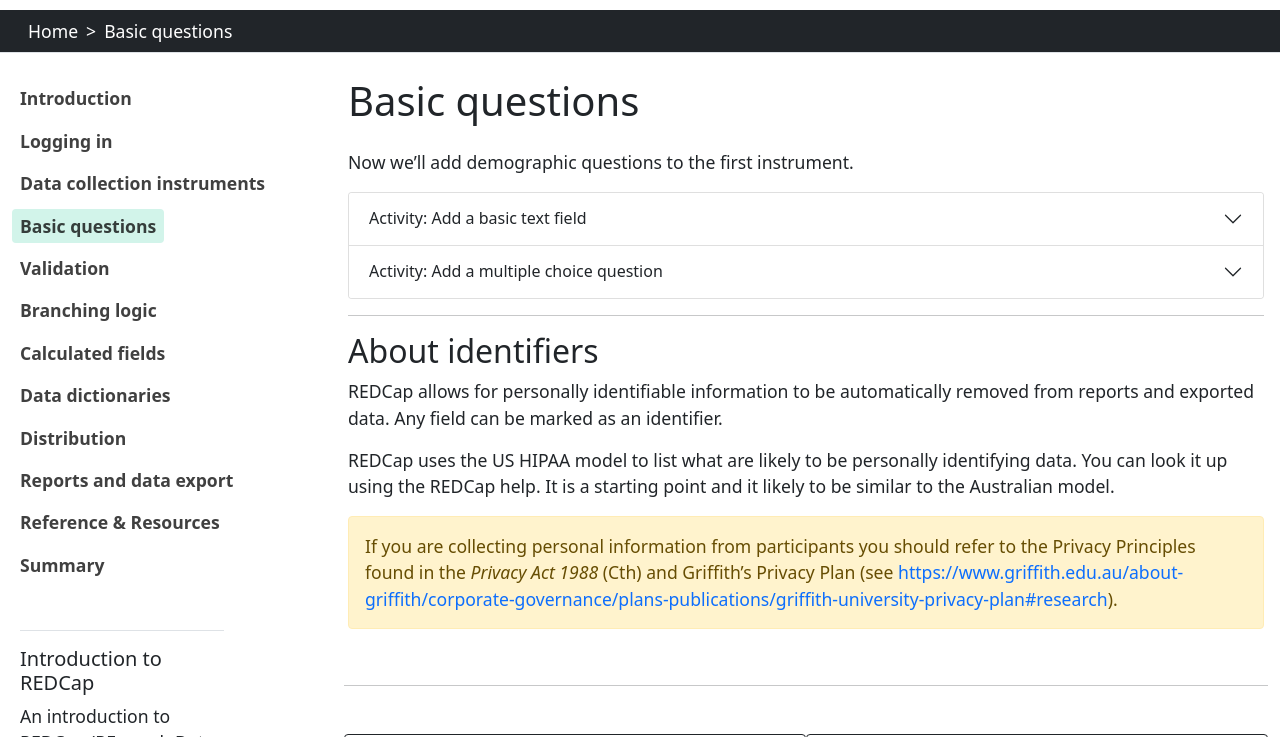
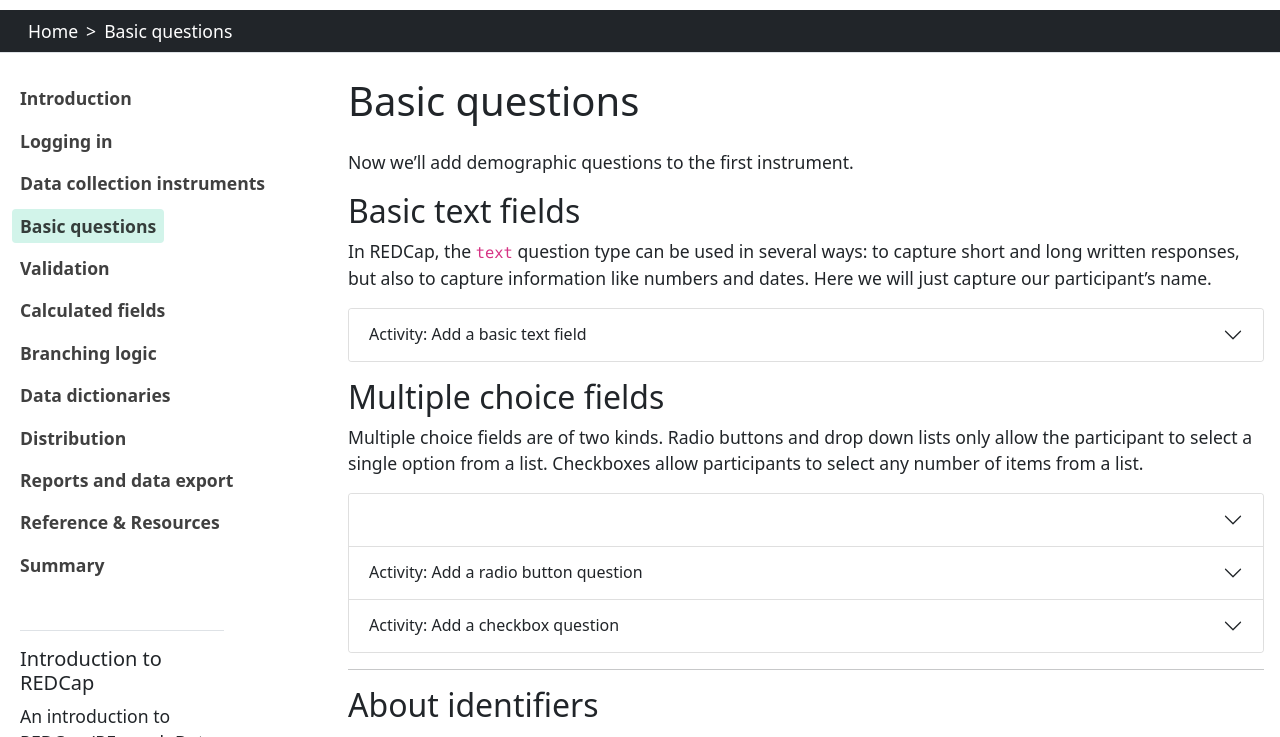
Before and after one commit to GriffithUniLibrary/redcap-intro-old-23, a Jekyll site: the page built from content/04-basic-questions.md, in a window 1280 px wide and 900 px high, cut to the strip 120-857 px from the top of the window. Built offline with Jekyll 4.4.1, drawn with Linux system fonts in a browser that asks for light colours.

Commit message:
Checkboxes

```diff
--- a/content/04-basic-questions.md
+++ b/content/04-basic-questions.md
@@ -4,6 +4,10 @@ title: Basic questions
 ---
 
 Now we’ll add demographic questions to the first instrument.
+
+## Basic text fields
+
+In REDCap, the `text` question type can be used in several ways: to capture short and long written responses, but also to capture information like numbers and dates. Here we will just capture our participant's name.
 
 {% capture buildform %}
 
@@ -18,21 +22,41 @@ Now we’ll add demographic questions to the first instrument.
 9. Repeat the process to add the field Given Name (name_given)
 {% endcapture %}
 
-{% capture multiplechoice %}
+{% include accordion.html title1="Activity: Add a basic text field" text1=buildform open=false %}
+
+## Multiple choice fields
+
+Multiple choice fields are of two kinds. Radio buttons and drop down lists only allow the participant to select a single option from a list. Checkboxes allow participants to select any number of items from a list.
+
+{% capture radiobuttons %}
 
 1. Click `Add field`.
 2. Choose `Multiple choice - Radio buttons` from the drop-down list.
 3. Type *Gender* in the `Field` Label and *gender* in the `Variable Name`.
 4. Add the following options: *Male, Female, Intersex, Unspecified*.
-5. When you leave the field, REDCap automatically enters numerical raw values for each option.
 
 {% include alert.html text="Note here that the ‘raw value’, which appears before the column, is the value that gets recorded to your data. Thus your recorded value can be numeric, or a single letter code, while the participant can read a fuller description." color="info" %}
 
 {% endcapture %}
 
-{% include accordion.html title1="Activity: Add a basic text field" title2="Activity: Add a multiple choice question" text1=buildform text2=multiplechoice open=false %}
+{% capture checkboxes %}
+3. Click `Add field`.
+4. Choose *Checkboxes (Multiple Answers)* for the `Field Type`.
+5. In the `Field Label`, type *Do you suffer from any of the following conditions?*.
+6. In the `Variable Name`, type **pre_conditions**.
+7. In the `Choices Field`, type the following on separate lines:
 
-<!-- {% include accordion.html title1="Add a multiple choice question" text1=multiplechoice open=false %} -->
+- *Diabetes*
+- *Cardiovascular disease*
+- *Asthma*
+- *Anxiety or depression*
+
+8. In the `Required` field, click *Yes*.
+
+{% include alert.html text="REDCap automatically adds numeric Raw Values for each choice. Raw values are what gets saved to the database when a participant chooses a value. You can change the raw values to something else if you want." color="info" %}
+{% endcapture %}
+
+{% include accordion.html title2="Activity: Add a radio button question" title3="Activity: Add a checkbox question" text2=radiobuttons text3=checkboxes open=false %}
 
 ___
 
```
Also changed, not shown: content/03-instruments.md (+0 -31 lines), content/05-validation.md (+0 -52 lines), content/06-calculated-fields.md (added, +36 -0 lines), content/07-branching.md (renamed from content/06-branching.md, +1 -1 lines), content/07-calculated-fields.md (deleted, +0 -73 lines).
